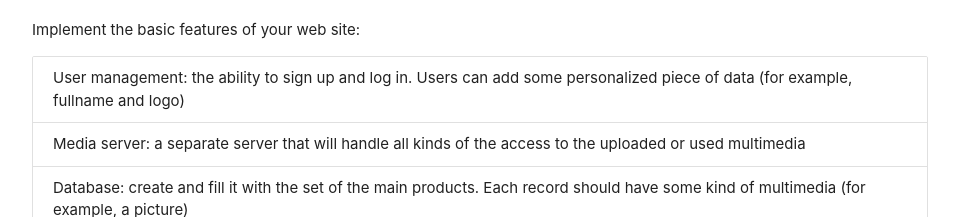
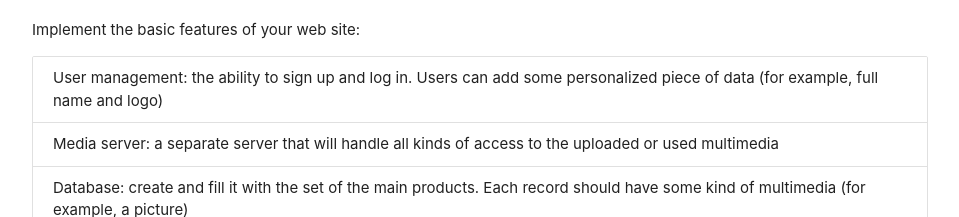
Before and after one commit to progbase/woss, a website: page a/2.html in a window 1280 px wide. Shown: the part 243-460 px from the top of the page, without its empty margins (160-1119 px from the left). Drawn offline with nearby package versions, Linux system fonts and the light colour scheme; files that its build step writes are made by us from their sources.

Commit message:
spelling

```diff
--- a/a/2.html
+++ b/a/2.html
@@ -33,8 +33,8 @@
             Implement the basic features of your web site:
         </p>
         <ul class="collection">
-            <li class="collection-item">User management: the ability to sign up and log in. Users can add some personalized piece of data (for example, fullname and logo)</li>
-            <li class="collection-item">Media server: a separate server that will handle all kinds of the access to the uploaded or used multimedia</li>
+            <li class="collection-item">User management: the ability to sign up and log in. Users can add some personalized piece of data (for example, full name and logo)</li>
+            <li class="collection-item">Media server: a separate server that will handle all kinds of access to the uploaded or used multimedia</li>
             <li class="collection-item">Database: create and fill it with the set of the main products. Each record should have some kind of multimedia (for example, a picture)</li>
             <li class="collection-item">Admin site: a special web page (or pages) that allows users to add new records to the database</li>
             <li class="collection-item">User feedback: a user can leave a simple text comment under any of your products. Use sentiment analysis to determine the commenter's attitude towards the product, namely negative, neutral or positive.</li>
```
